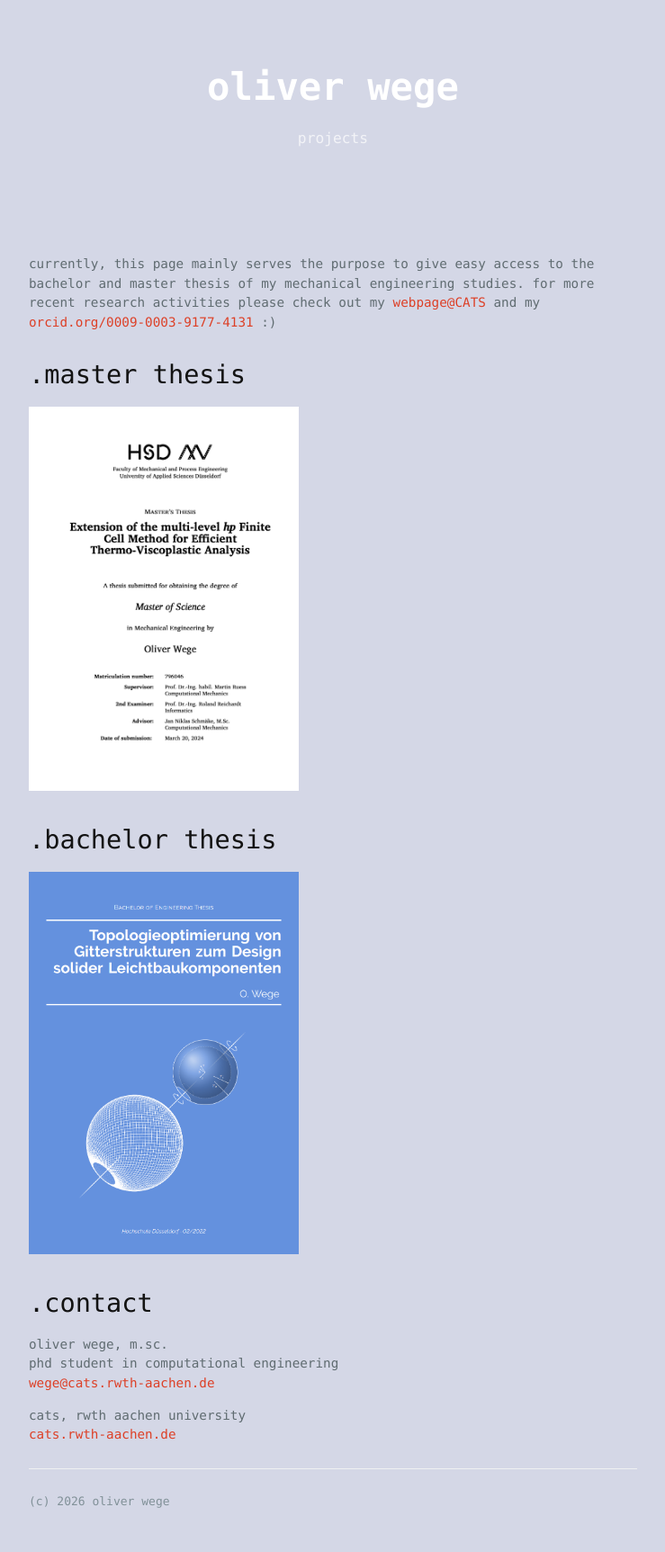
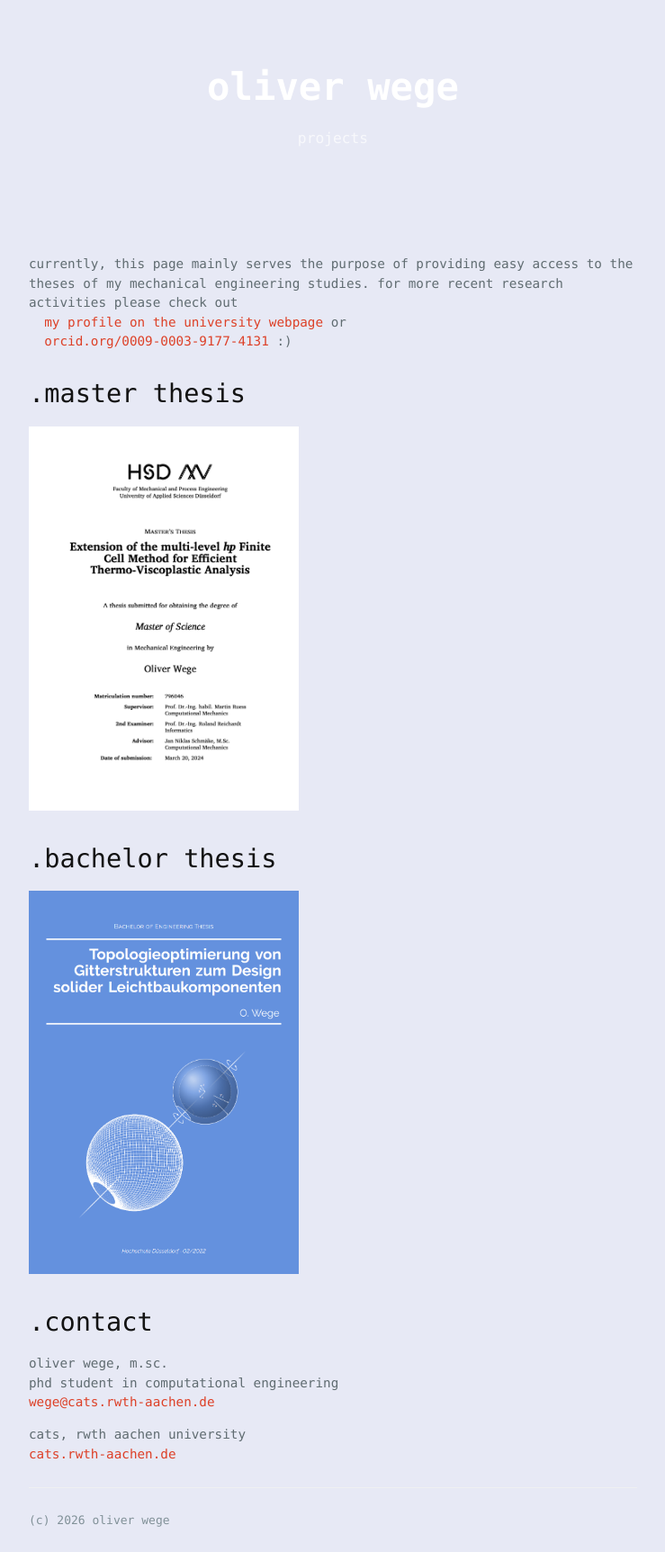
Before and after one commit to olwege/olwege.github.io, a Jekyll site: the page built from index.md, in a window 1280 px wide. Shown: the whole page at 90% size, without its empty margins (270-1009 px from the left). Built offline with Jekyll 4.4.1, drawn with Linux system fonts in a browser that asks for light colours; before the commit the page ends 1704 px from its top, so only the background shows below that.

Commit message:
minor changes

```diff
--- a/_layouts/default.html
+++ b/_layouts/default.html
@@ -12,7 +12,7 @@
     <link href="https://fonts.googleapis.com/css2?family=Red+Hat+Mono:wght@400&display=swap" rel="stylesheet"> -->
 
     <meta name="viewport" content="width=device-width, initial-scale=1">
-    <meta name="theme-color" content="#d4d7e6">
+    <meta name="theme-color" content="#e7e9f5">
     <meta name="apple-mobile-web-app-status-bar-style" content="black-translucent">
     <link rel="stylesheet" href="{{ '/assets/css/style.css?v=' | append: site.github.build_revision | relative_url }}">
     {% include head-custom.html %}
--- a/_sass/jekyll-theme-cayman.scss
+++ b/_sass/jekyll-theme-cayman.scss
@@ -34,7 +34,7 @@ body {
   font-size: 16px;
   line-height: 1.5;
   color: $body-text-color;
-  background-color: #d4d7e6;
+  background-color: #e7e9f5;
 }
 
 #skip-to-content {
--- a/_sass/variables.scss
+++ b/_sass/variables.scss
@@ -4,8 +4,8 @@ $medium-breakpoint: 42em !default;
 
 // Headers
 $header-heading-color: #fff !default;
-$header-bg-color: #d4d7e6!default;
-$header-bg-color-secondary: #d4d7e6 !default;
+$header-bg-color: #e7e9f5!default;
+$header-bg-color-secondary: #e7e9f5 !default;
 
 // Text
 $section-headings-color: #131313 !default;
--- a/index.md
+++ b/index.md
@@ -2,7 +2,9 @@
 layout: default
 title: oliver wege
 ---
-currently, this page mainly serves the purpose to give easy access to the bachelor and master thesis of my mechanical engineering studies. for more recent research activities please check out my [webpage@CATS](https://www.cats.rwth-aachen.de/cms/cats/der-lehrstuhl/team/~bkckdt/wege-oliver/?lidx=1&allou=1) and my [orcid.org/0009-0003-9177-4131](https://orcid.org/0009-0003-9177-4131) :)
+currently, this page mainly serves the purpose of providing easy access to the theses of my mechanical engineering studies. for more recent research activities please check out <br>
+  &nbsp; [my profile on the university webpage](https://www.cats.rwth-aachen.de/cms/cats/der-lehrstuhl/team/~bkckdt/wege-oliver/?lidx=1&allou=1) or <br>
+  &nbsp; [orcid.org/0009-0003-9177-4131](https://orcid.org/0009-0003-9177-4131) :)
 
 # .master thesis
 <a href="/content/master-thesis" class="imghover">
```
Also changed, not shown: content/bachelor-thesis.md (+1 -1 lines), content/master-thesis.md (+2 -2 lines).
